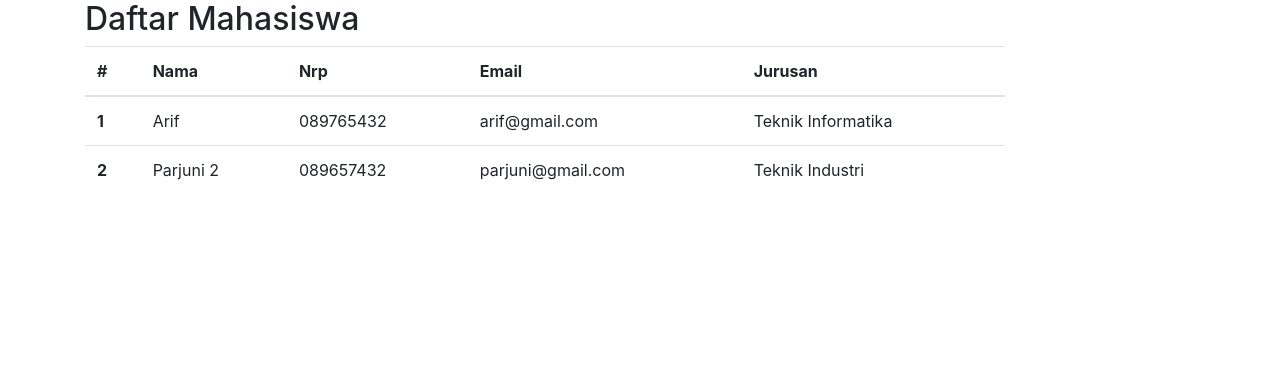
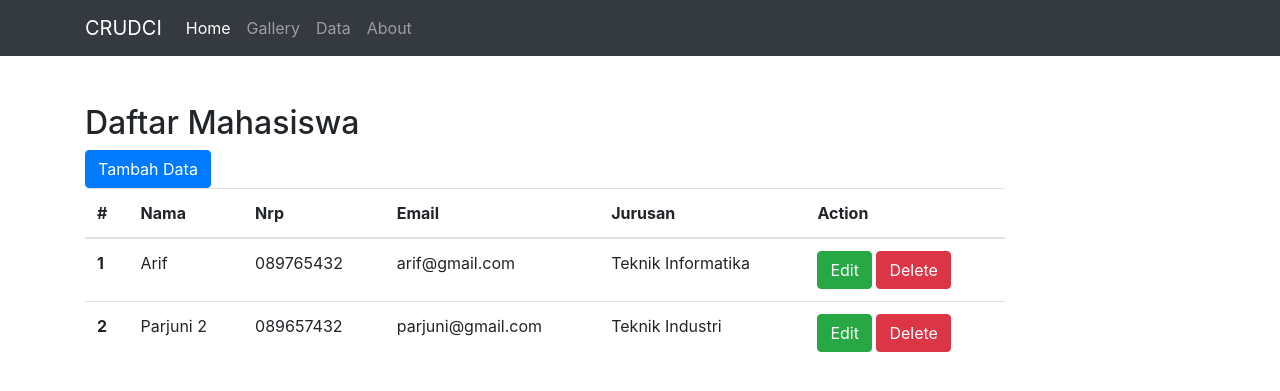
Before and after one commit to arifparjuni/latihanci, a CodeIgniter app: page /crudci/mahasiswa in a window 1280 px wide. Shown: the top 391 px of the page. Run offline with CodeIgniter, Linux system fonts and the light colour scheme; data comes from the database, SQL or seed files in the repository; some libraries are stand-ins or nearby versions.

Commit message:
membuat view tambah data

```diff
--- a/application/config/config.php
+++ b/application/config/config.php
@@ -23,7 +23,7 @@ defined('BASEPATH') OR exit('No direct script access allowed');
 | a PHP script and you can easily do that on your own.
 |
 */
-$config['base_url'] = 'http://localhost/latihanci/';
+$config['base_url'] = 'http://localhost/crudci/';
 
 /*
 |--------------------------------------------------------------------------
--- a/application/controllers/Mahasiswa.php
+++ b/application/controllers/Mahasiswa.php
@@ -18,4 +18,13 @@ class Mahasiswa extends CI_Controller {
         $this->load->view('templates/footer');
     }
 
+    public function tambah() {
+
+        $data['judul'] = 'Tambah Data';
+
+        $this->load->view('templates/header', $data);
+        $this->load->view('mahasiswa/tambah', $data);
+        $this->load->view('templates/footer');
+    }
+
 }
--- a/application/views/mahasiswa/index.php
+++ b/application/views/mahasiswa/index.php
@@ -1,7 +1,10 @@
-<div class="container">
+<div class="container mt-5">
+    <h2>Daftar Mahasiswa</h2>
     <div class="row">
+        <div class="col-md-5">
+            <a href="<?= base_url('mahasiswa/tambah'); ?>" class="btn btn-primary">Tambah Data</a>
+        </div>
         <div class="col-md-10">
-            <h2>Daftar Mahasiswa</h2>
             <table class="table table-hover">
                 <thead>
                     <tr>
@@ -10,6 +13,7 @@
                         <th scope="col">Nrp</th>
                         <th scope="col">Email</th>
                         <th scope="col">Jurusan</th>
+                        <th scope="col">Action</th>
                     </tr>
                 </thead>
                 <tbody>
@@ -20,6 +24,10 @@
                         <td><?= $mhs['nrp']; ?></td>
                         <td><?= $mhs['email']; ?></td>
                         <td><?= $mhs['jurusan']; ?></td>
+                        <td>
+                        <a href="" class="btn btn-success">Edit</a>
+                        <a href="" class="btn btn-danger">Delete</a>
+                        </td>
                     </tr>
                     <?php $i++; ?>
                 <?php endforeach; ?>
--- a/application/views/templates/header.php
+++ b/application/views/templates/header.php
@@ -8,3 +8,19 @@
     <title><?= $judul; ?></title>
 </head>
 <body>
+<nav class="navbar navbar-expand-lg navbar-dark bg-dark">
+<div class="container">
+<a class="navbar-brand" href="<?= base_url(); ?>">CRUDCI</a>
+<button class="navbar-toggler" type="button" data-toggle="collapse" data-target="#navbarNavAltMarkup" aria-controls="navbarNavAltMarkup" aria-expanded="false" aria-label="Toggle navigation">
+<span class="navbar-toggler-icon"></span>
+</button>
+<div class="collapse navbar-collapse" id="navbarNavAltMarkup">
+<div class="navbar-nav">
+    <a class="nav-item nav-link active" href="<?= base_url(); ?>">Home</a>
+    <a class="nav-item nav-link" href="#">Gallery</a>
+    <a class="nav-item nav-link" href="<?= base_url('mahasiswa'); ?>">Data</a>
+    <a class="nav-item nav-link" href="#">About</a>
+</div>
+</div>
+</div>
+</nav>
```
Also changed, not shown: application/views/home/index.php (+6 -2 lines), application/views/mahasiswa/tambah.php (added, +32 -0 lines).
